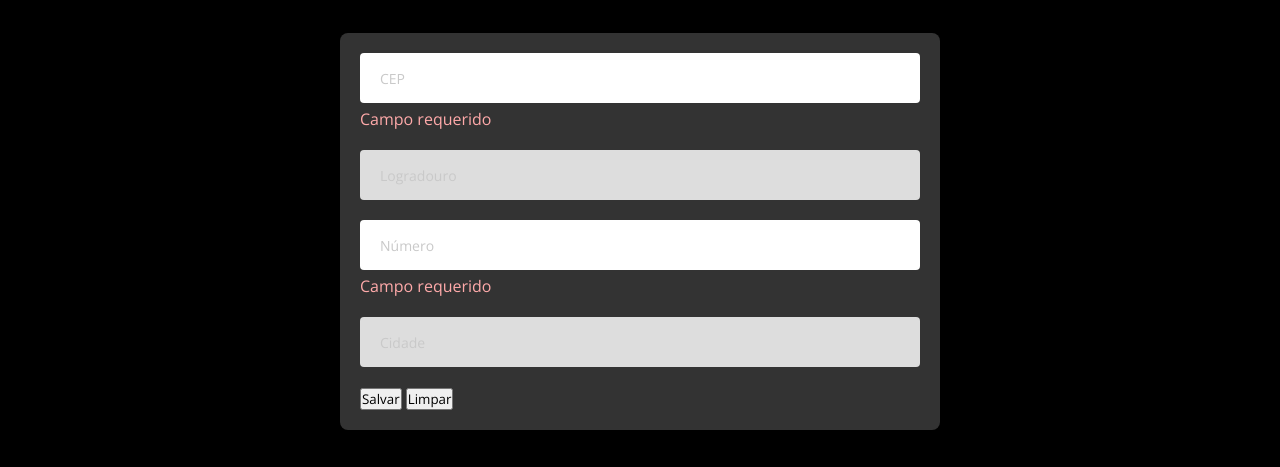
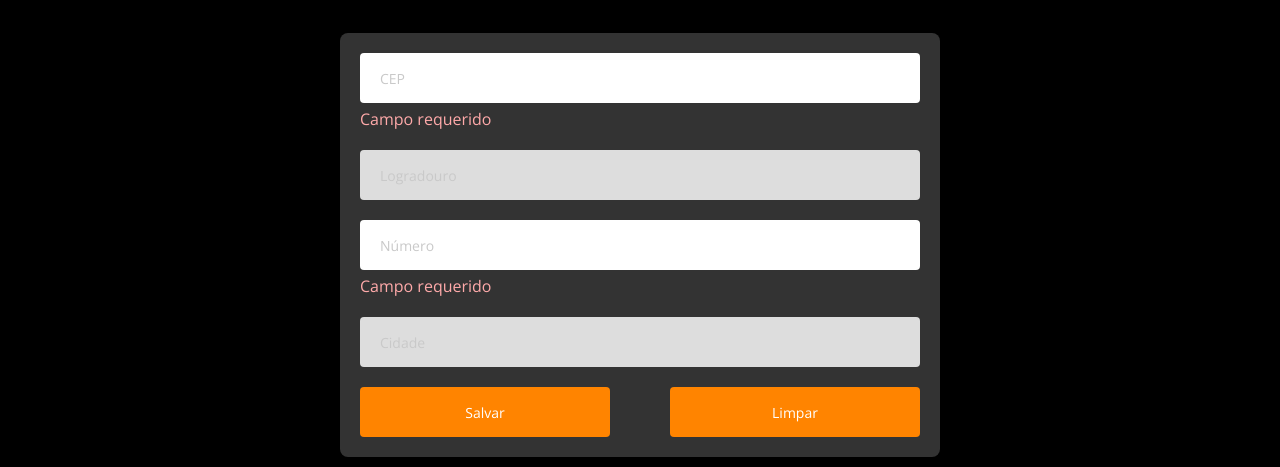
Before and after one commit to brunoelinton/begaviacep, a plain HTML site: page index.html in a window 1280 px wide. Shown: the part 87-554 px from the top of the page. Drawn offline with nearby package versions, Linux system fonts and the light colour scheme.

Commit message:
Styling the buttons

```diff
--- a/css/styles.css
+++ b/css/styles.css
@@ -81,3 +81,27 @@ html, body {
 .form-input:disabled {
     background-color: #DDDDDD;
 }
+
+.btn-container {
+    display: flex;
+    justify-content: space-between;
+}
+
+.btn {
+    width: 250px;
+    height: 50px;
+    background-color: #FF8400;
+    border: 0;
+    border-radius: 4px;
+    color: #FFFFFF;
+    font-weight: 700px;
+    font-size: 14px;
+}
+
+.btn-lef {
+    margin-right: 10px;
+}
+
+.btn-right {
+    margin-left: 10px;
+}
--- a/index.html
+++ b/index.html
@@ -39,9 +39,9 @@
                         <label for="city">Cidade:</label>
                         <input id="city" name="city" class="form-input" type="text" placeholder="Cidade" disabled>
                     </div>
-                    <div>
-                        <button type="submit">Salvar</button>
-                        <button>Limpar</button>
+                    <div class="btn-container">
+                        <button class="btn btn-left" type="submit">Salvar</button>
+                        <button class="btn btn-right" >Limpar</button>
                     </div>
                 </form>
             </div>
```
